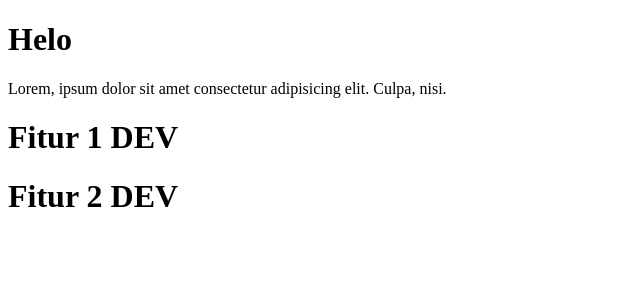
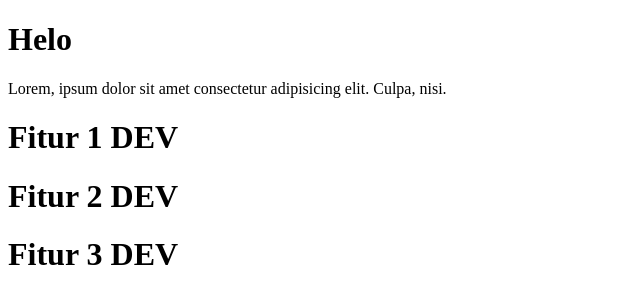
Before and after one commit to mubinibum/new-repo, a plain HTML site: page index.html in a window 1280 px wide. Shown: the whole page, without its empty margins (0-640 px from the left). Drawn offline with Linux system fonts and the light colour scheme.

Commit message:
update fitur

```diff
--- a/index.html
+++ b/index.html
@@ -15,6 +15,8 @@
     <h1>Fitur 1 DEV</h1>
 
     <h1>Fitur 2 DEV</h1>
+
+    <h1>Fitur 3 DEV</h1>
 </body>
 
 </html>
```
